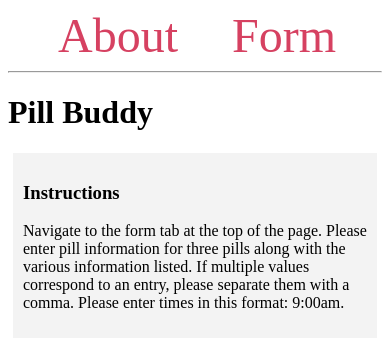
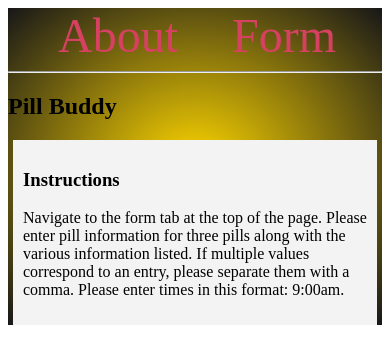
Before and after one commit to mpsloan/Pill-Buddy, a Flask app: page / in a window 390 px wide. Shown: the top 364 px of the page. Run offline with Flask 3, Linux system fonts and the light colour scheme.

Commit message:
added mobile view compatibility

```diff
--- a/mobile/templates/base.html
+++ b/mobile/templates/base.html
@@ -22,10 +22,22 @@
             color: #970020;
             background-color: #ffd5de;
         }
+        @media screen and (min-width: 481px) {
+            .container { background-color: dodgerblue;
+            background-image: radial-gradient(dodgerblue, #171718);
+            }
+        }
+
+        @media screen and (max-width: 481px) {
+            .container { background-color: gold;
+            background-image: radial-gradient(gold, #171718);
+            }
+        }
 
     </style>
 </head>
 <body>
+<section class="container">
     <nav>
         <a href="{{ url_for('index') }}">About</a>
         <a href="{{ url_for('create') }}">Form</a>
@@ -37,5 +49,6 @@
         {% endfor %}
         {% block content %} {% endblock %}
     </div>
+</section>
 </body>
 </html>
```
